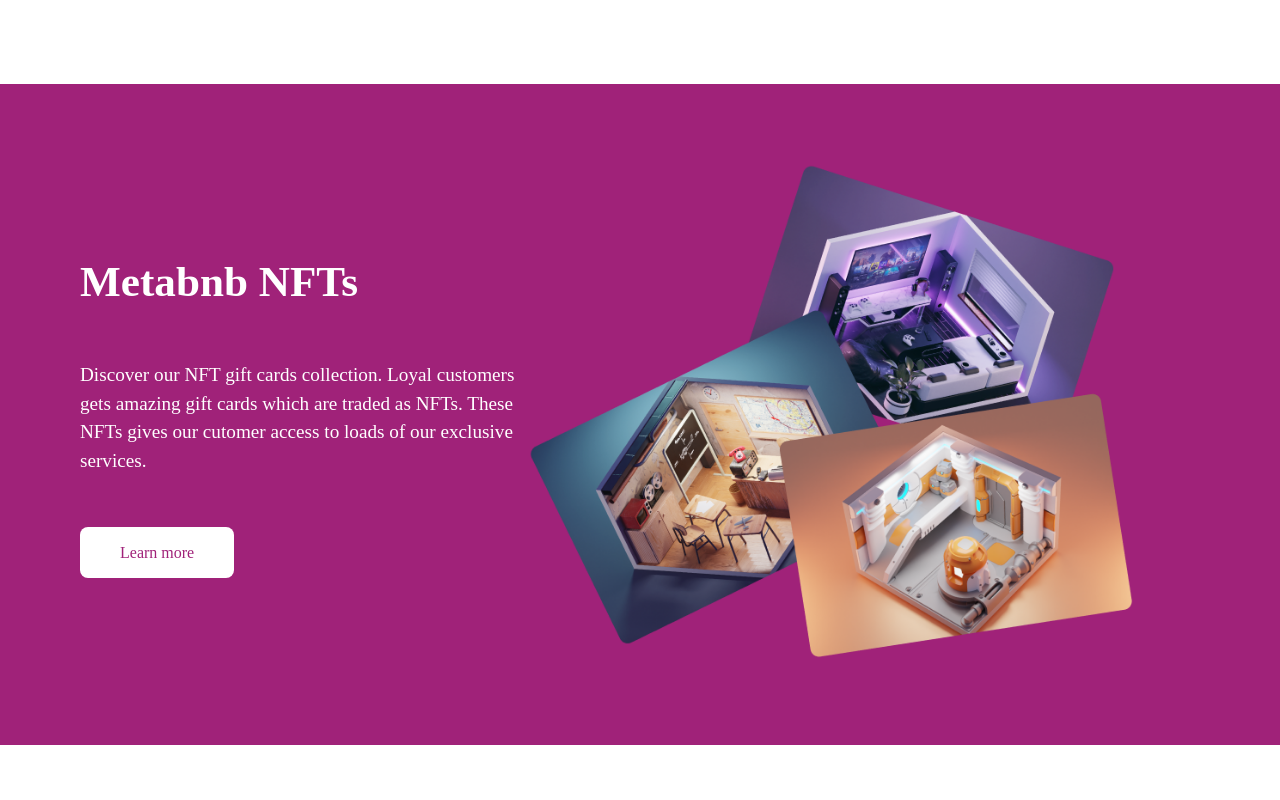
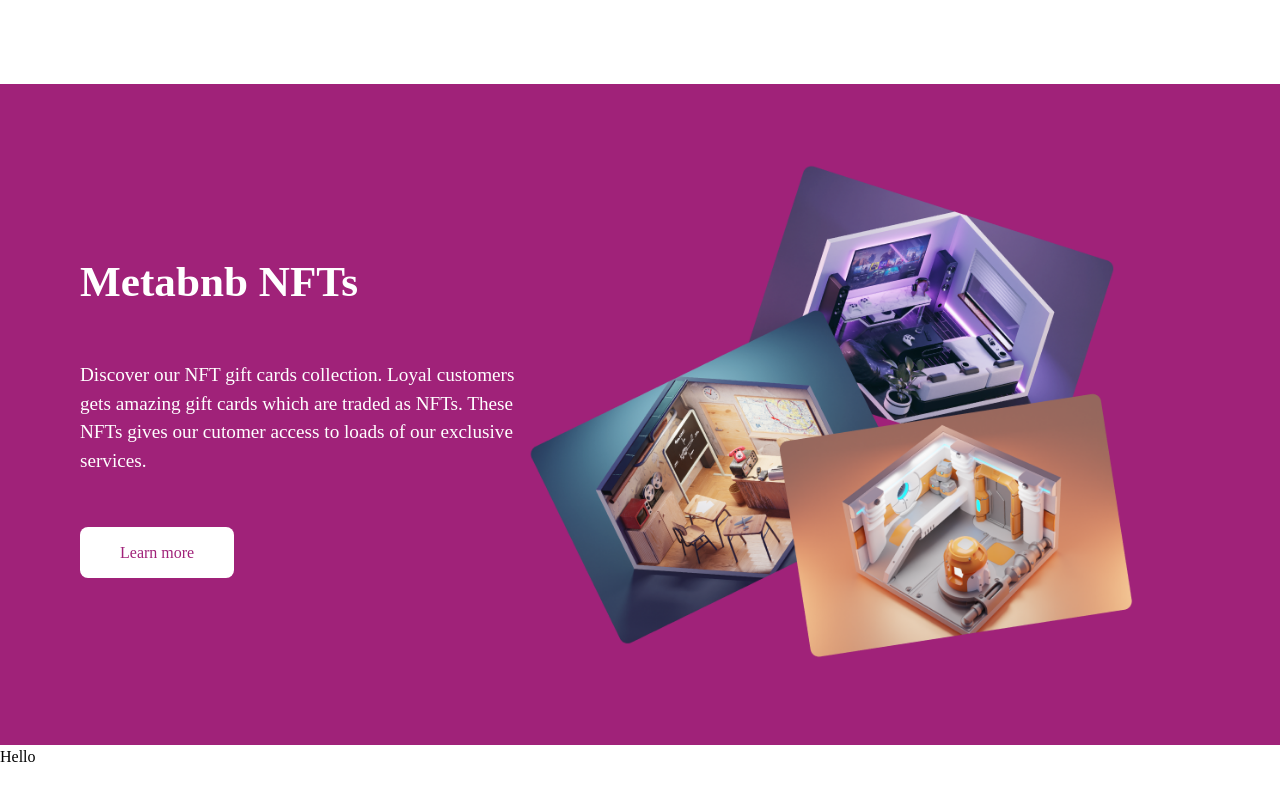
Before and after one commit to Aishatt/meta-bnb, a React (Vite) app: page / in a window 1280 px wide. Shown: the part 1738-2538 px from the top of the page. Built offline with nearby package versions, Linux system fonts and the light colour scheme; a web font is replaced by a local one.

Commit message:
Add footer component

```diff
--- a/src/App.css
+++ b/src/App.css
@@ -185,7 +185,7 @@ input[type=text]{
 /*LEARN MORE*/
 
 .more-container{
-  margin: 8em 0;
+  margin: 8em 0 0;
   padding: 5em 3em;
   background: linear-gradient(90deg, #A02279 11.45%, #A02279 11.45%);
   color:#fff;
--- a/src/App.jsx
+++ b/src/App.jsx
@@ -5,6 +5,7 @@ import Breaker from './components/Breaker'
 import data from './InspirationData'
 import Card from './components/Card'
 import LearnMore from './components/LearnMore'
+import Footer from './components/Footer'
 
 function App() {
 
@@ -30,6 +31,7 @@ function App() {
         {cardData}
       </div>
       <LearnMore />
+      <Footer />
     </>
   )
 }
--- a/src/components/Footer.jsx
+++ b/src/components/Footer.jsx
@@ -1,5 +1,5 @@
 export default function Footer() {
     return(
-        <div></div>
+        <div>Hello</div>
     )
 }
```
